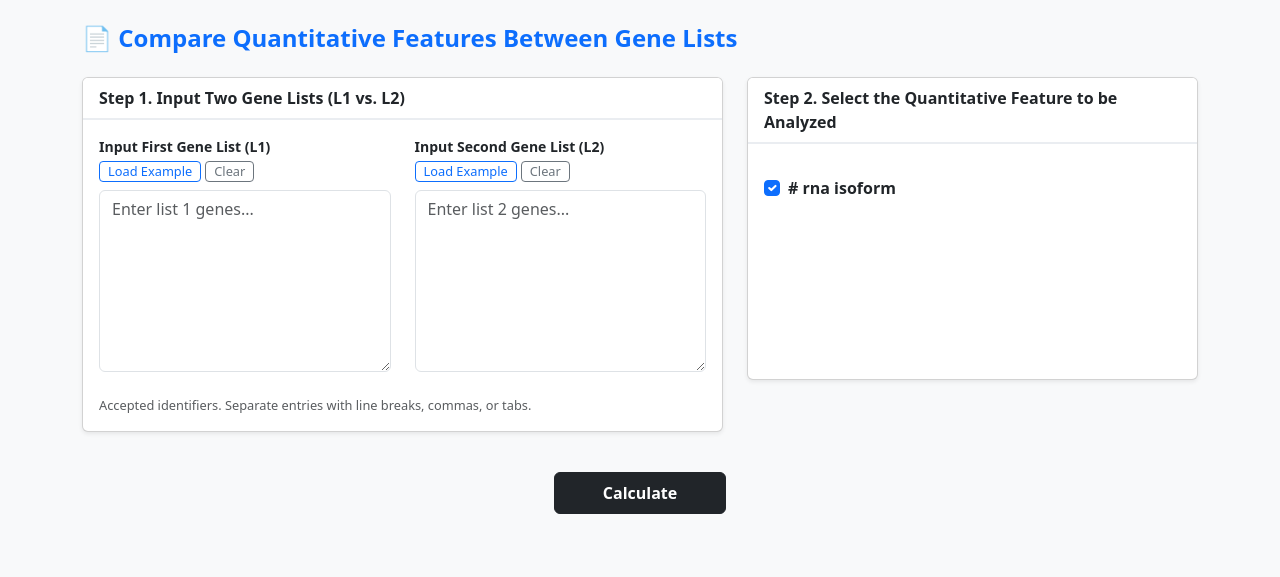
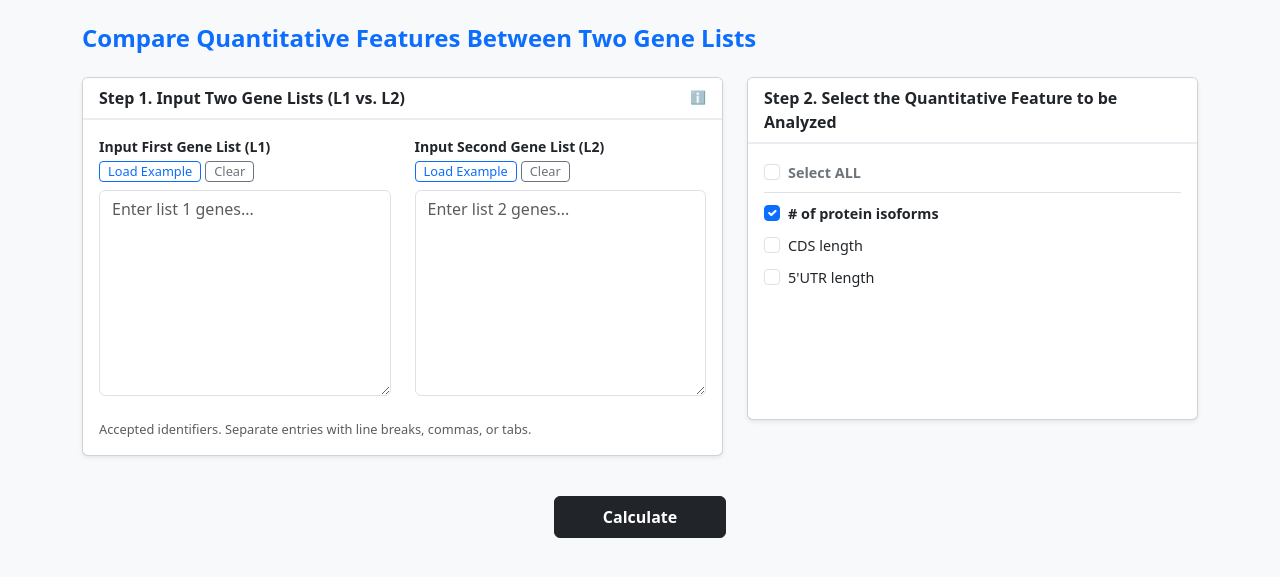
Before and after one commit to Chen-wunyi/CSBP, a Django app: page /calculate/ in a window 1280 px wide. Shown: the part 56-633 px from the top of the page. Run offline with Django 5.2, Linux system fonts and the light colour scheme.

Commit message:
feat: complete HW4 WQFC quantitative comparison frontend and statistical testing backend

```diff
--- a/hw1/templates/hw1/calculate.html
+++ b/hw1/templates/hw1/calculate.html
@@ -33,16 +33,17 @@
     </nav>
 
     <div class="container my-4">
-        <h4 class="mb-4 text-primary fw-bold">📄 Compare Quantitative Features Between Gene Lists</h4>
+        <h4 class="mb-4 text-primary fw-bold">Compare Quantitative Features Between Two Gene Lists</h4>
 
         <form method="POST" id="calculateForm">
             {% csrf_token %}
             <div class="row">
-                <!-- Step 1: 第一組輸入框 (Input First Gene List) -->
+                <!-- Step 1: 第一組與第二組基因列表輸入框 -->
                 <div class="col-md-7">
                     <div class="card shadow-sm mb-4">
-                        <div class="card-header">
-                            Step 1. Input Two Gene Lists (L1 vs. L2)
+                        <div class="card-header d-flex justify-content-between align-items-center">
+                            <span>Step 1. Input Two Gene Lists (L1 vs. L2)</span>
+                            <span class="text-muted" style="font-size: 0.8rem; font-weight: normal;">ℹ️</span>
                         </div>
                         <div class="card-body">
                             <div class="row">
@@ -55,7 +56,7 @@
                                         <button type="button" class="btn btn-outline-primary btn-sm py-0 px-2" id="loadExample1Btn" style="font-size: 0.8rem;">Load Example</button>
                                         <button type="button" class="btn btn-outline-secondary btn-sm py-0 px-2" id="clear1Btn" style="font-size: 0.8rem;">Clear</button>
                                     </div>
-                                    <textarea class="form-control" name="gene_input_1" id="gene_input_1" rows="7" placeholder="Enter list 1 genes...">{{ raw_input_1 }}</textarea>
+                                    <textarea class="form-control" name="gene_input_1" id="gene_input_1" rows="8" placeholder="Enter list 1 genes...">{{ raw_input_1 }}</textarea>
                                 </div>
 
                                 <!-- Input Second Gene List (L2) -->
@@ -67,7 +68,7 @@
                                         <button type="button" class="btn btn-outline-primary btn-sm py-0 px-2" id="loadExample2Btn" style="font-size: 0.8rem;">Load Example</button>
                                         <button type="button" class="btn btn-outline-secondary btn-sm py-0 px-2" id="clear2Btn" style="font-size: 0.8rem;">Clear</button>
                                     </div>
-                                    <textarea class="form-control" name="gene_input_2" id="gene_input_2" rows="7" placeholder="Enter list 2 genes...">{{ raw_input_2 }}</textarea>
+                                    <textarea class="form-control" name="gene_input_2" id="gene_input_2" rows="8" placeholder="Enter list 2 genes...">{{ raw_input_2 }}</textarea>
                                 </div>
                             </div>
                             <div class="form-text mt-2" style="font-size: 0.8rem;">
@@ -77,17 +78,36 @@
                     </div>
                 </div>
 
-                <!-- Step 2: 選擇定量特徵 (rna isoform) -->
+                <!-- Step 2: 選擇定量特徵 (參考 WQFC 介面) -->
                 <div class="col-md-5">
                     <div class="card shadow-sm mb-4">
                         <div class="card-header">
                             Step 2. Select the Quantitative Feature to be Analyzed
                         </div>
-                        <div class="card-body" style="min-height: 235px;">
-                            <div class="form-check mt-3">
-                                <input class="form-check-input" type="checkbox" name="features" value="rna_isoform" id="rnaIsoform" checked>
-                                <label class="form-check-label fw-semibold" for="rnaIsoform">
-                                    # rna isoform
+                        <div class="card-body" style="min-height: 275px;">
+                            <div class="form-check mb-2 border-bottom pb-2">
+                                <input class="form-check-input" type="checkbox" id="selectAllFeatures">
+                                <label class="form-check-label fw-bold text-secondary" for="selectAllFeatures" style="font-size: 0.9rem;">
+                                    Select ALL
+                                </label>
+                            </div>
+                            <div class="form-check mt-2">
+                                <input class="form-check-input feature-checkbox" type="checkbox" name="features" value="rna_isoform" id="rnaIsoform" checked>
+                                <label class="form-check-label fw-semibold" for="rnaIsoform" style="font-size: 0.9rem;">
+                                    # of protein isoforms
+                                </label>
+                            </div>
+                            <!-- 預留未來擴充其他特徵選項 -->
+                            <div class="form-check mt-2">
+                                <input class="form-check-input feature-checkbox" type="checkbox" name="features" value="cds_length" id="cdsLength">
+                                <label class="form-check-label" for="cdsLength" style="font-size: 0.9rem;">
+                                    CDS length
+                                </label>
+                            </div>
+                            <div class="form-check mt-2">
+                                <input class="form-check-input feature-checkbox" type="checkbox" name="features" value="utr5_length" id="utr5Length">
+                                <label class="form-check-label" for="utr5Length" style="font-size: 0.9rem;">
+                                    5'UTR length
                                 </label>
                             </div>
                         </div>
@@ -102,7 +122,7 @@
         </form>
     </div>
 
-    <!-- 雙區塊防呆提示 Modal (配合你提供的畫面風格) -->
+    <!-- 雙區塊防呆提示 Modal -->
     <div class="modal fade" id="errorModal" tabindex="-1" aria-labelledby="errorModalLabel" aria-hidden="true">
         <div class="modal-dialog modal-dialog-centered modal-lg">
             <div class="modal-content">
@@ -175,22 +195,43 @@
 
     <!-- JavaScript 互動與按鈕功能 -->
     <script>
-        // List 1 按鈕事件
+        // List 1 範例按鈕事件 (對應參考解答之 CSR-1 High Targets 範例)[cite: 4]
         document.getElementById('loadExample1Btn').addEventListener('click', function() {
-            document.getElementById('gene_input_1').value = "WBGene00000001\nY110A7.10\nAAP-1";
+            document.getElementById('gene_input_15').value = ""; // 保險清空
+            document.getElementById('gene_input_1').value = "WBGene00002228\nWBGene00017896\nWBGene00001601\nWBGene00002036\nWBGene00000549\nWBGene00002219\nWBGene00020464\nWBGene00013106";
         });
         document.getElementById('clear1Btn').addEventListener('click', function() {
             document.getElementById('gene_input_1').value = "";
             document.getElementById('gene_input_1').focus();
         });
 
-        // List 2 按鈕事件
+        // List 2 範例按鈕事件 (對應參考解答之 CSR-1 Low Targets 範例)[cite: 4]
         document.getElementById('loadExample2Btn').addEventListener('click', function() {
-            document.getElementById('gene_input_2').value = "WBGene00000002\nY110A7.11";
+            document.getElementById('gene_input_2').value = "WBGene00009701\nWBGene00017799\nWBGene00004446\nWBGene00009987\nWBGene00007488\nWBGene00002068\nWBGene00000144\nWBGene00006751";
         });
         document.getElementById('clear2Btn').addEventListener('click', function() {
             document.getElementById('gene_input_2').value = "";
             document.getElementById('gene_input_2').focus();
+        });
+
+        // Step 2 全選功能連動
+        const selectAllCheckbox = document.getElementById('selectAllFeatures');
+        const featureCheckboxes = document.querySelectorAll('.feature-checkbox');
+
+        selectAllCheckbox.addEventListener('change', function() {
+            featureCheckboxes.forEach(cb => {
+                cb.checked = selectAllCheckbox.checked;
+            });
+        });
+
+        featureCheckboxes.forEach(cb => {
+            cb.addEventListener('change', function() {
+                if (!cb.checked) {
+                    selectAllCheckbox.checked = false;
+                } else if (Array.from(featureCheckboxes).every(i => i.checked)) {
+                    selectAllCheckbox.checked = true;
+                }
+            });
         });
 
         // 頁面載入後檢查是否有錯誤並顯示 Modal
@@ -199,7 +240,6 @@
             const errors2 = JSON.parse(document.getElementById('errors-2-data').textContent || '[]');
 
             if ((errors1 && errors1.length > 0) || (errors2 && errors2.length > 0)) {
-                // 處理 Input 1 錯誤填入
                 let l1_mult_names = [], l1_mult_ids = [], l1_unk = [];
                 errors1.forEach(e => {
                     if (e.message_title === 'Multiple WormBase IDs found') {
@@ -213,7 +253,6 @@
                 document.getElementById('l1_multiple_ids').innerText = l1_mult_ids.join(', ') || '-';
                 document.getElementById('l1_unknown_names').innerText = l1_unk.join(', ') || '-';
 
-                // 處理 Input 2 錯誤填入
                 let l2_mult_names = [], l2_mult_ids = [], l2_unk = [];
                 errors2.forEach(e => {
                     if (e.message_title === 'Multiple WormBase IDs found') {
@@ -227,13 +266,11 @@
                 document.getElementById('l2_multiple_ids').innerText = l2_mult_ids.join(', ') || '-';
                 document.getElementById('l2_unknown_names').innerText = l2_unk.join(', ') || '-';
 
-                // 顯示彈出視窗
                 const errorModal = new bootstrap.Modal(document.getElementById('errorModal'));
                 errorModal.show();
             }
         });
 
-        // 點擊返回按鈕時聚焦回第一個輸入框
         const backBtn = document.getElementById('backToEditBtn');
         if (backBtn) {
             backBtn.addEventListener('click', function() {
--- a/hw1/views.py
+++ b/hw1/views.py
@@ -148,6 +148,151 @@ def input_validation(request):
         'valid_genes': valid_genes
     })
 
+import re
+from collections import defaultdict
+from django.shortcuts import render
+from django.db.models import Q
+from statsmodels.stats.multitest import multipletests
+from scipy import stats
+import numpy as np
+from .models import Gene  # 假設您的 Model 叫做 Gene
+
+def validate_gene_list(raw_input):
+    """ 輔助函數：驗證單一輸入清單的基因 """
+    errors = []
+    valid_genes = []
+    tokens = [t.strip() for t in re.split(r'[\r\n,\t]+', raw_input) if t.strip()]
+    gene_matched_fields = defaultdict(set)
+
+    for token in tokens:
+        matches = Gene.objects.filter(
+            Q(wormbase_id__iexact=token) |
+            Q(sequence_name__iexact=token) |
+            Q(gene_name__iexact=token) |
+            Q(other_name__iexact=token)
+        )
+
+        distinct_ids = list(matches.values_list('wormbase_id', flat=True).distinct())
+
+        if len(distinct_ids) == 0:
+            errors.append({
+                'input': token,
+                'message_title': 'Unknown name',
+                'detail': ''
+            })
+        elif len(distinct_ids) > 1:
+            errors.append({
+                'input': token,
+                'message_title': 'Multiple WormBase IDs found',
+                'detail': ",".join(distinct_ids)
+            })
+        else:
+            wb_id = distinct_ids[0]
+            gene_obj = matches.first()
+            token_lower = token.lower()
+
+            if (gene_obj.wormbase_id or '').strip().lower() == token_lower:
+                gene_matched_fields[wb_id].add('wormbase_id')
+            if (gene_obj.sequence_name or '').strip().lower() == token_lower:
+                gene_matched_fields[wb_id].add('sequence_name')
+            if (gene_obj.gene_name or '').strip().lower() == token_lower:
+                gene_matched_fields[wb_id].add('gene_name')
+            if (gene_obj.other_name or '').strip().lower() == token_lower:
+                gene_matched_fields[wb_id].add('other_name')
+
+    if gene_matched_fields:
+        genes = Gene.objects.filter(wormbase_id__in=gene_matched_fields.keys()).order_by('wormbase_id')
+        for g in genes:
+            valid_genes.append({
+                'obj': g,
+                'matched_fields': gene_matched_fields[g.wormbase_id]
+            })
+
+    return errors, valid_genes
+
+def calculate_view(request):
+    raw_input_1 = ""
+    raw_input_2 = ""
+    errors_1 = []
+    errors_2 = []
+    analysis_results = None
+
+    if request.method == "POST":
+        raw_input_1 = request.POST.get("gene_input_1", "")
+        raw_input_2 = request.POST.get("gene_input_2", "")
+        correction_method = request.POST.get("correction_method", "fdr_bh") # 預設 fdr_bh
+        p_cutoff = float(request.POST.get("p_cutoff", "0.01"))
+
+        # 1. 分別對兩組清單進行防呆驗證
+        errors_1, valid_genes_1 = validate_gene_list(raw_input_1)
+        errors_2, valid_genes_2 = validate_gene_list(raw_input_2)
+
+        # 2. 如果兩邊都沒有防呆錯誤，開始進行 HW4 的統計檢定
+        if not errors_1 and not errors_2 and valid_genes_1 and valid_genes_2:
+            # 萃取兩組基因的特徵數值 (以 # of protein isoforms 為例，假設欄位名稱為 protein_isoforms)
+            arr1 = [item['obj'].protein_isoforms for item in valid_genes_1 if item['obj'].protein_isoforms is not None]
+            arr2 = [item['obj'].protein_isoforms for item in valid_genes_2 if item['obj'].protein_isoforms is not None]
+
+            if arr1 and arr2:
+                arr1_np = np.array(arr1)
+                arr2_np = np.array(arr2)
+
+                # Summary 統計數據
+                mean_1 = np.mean(arr1_np)
+                mean_2 = np.mean(arr2_np)
+                median_1 = np.median(arr1_np)
+                median_2 = np.median(arr2_np)
+
+                # --- Step 3: 執行 3 種統計檢定 (雙向 greater / less) ---
+                # T-test
+                t_greater = stats.ttest_ind(arr1_np, arr2_np, alternative="greater", equal_var=False).pvalue
+                t_less = stats.ttest_ind(arr1_np, arr2_np, alternative="less", equal_var=False).pvalue
+
+                # Mann-Whitney U test
+                u_greater = stats.mannwhitneyu(arr1_np, arr2_np, alternative="greater").pvalue
+                u_less = stats.mannwhitneyu(arr1_np, arr2_np, alternative="less").pvalue
+
+                # KS test
+                ks_greater = stats.ks_2samp(arr1_np, arr2_np, alternative="less").pvalue  # 注意 KS test 的方向對應
+                ks_less = stats.ks_2samp(arr1_np, arr2_np, alternative="greater").pvalue
+
+                # 收集成 p-values 陣列準備做多重校正 (共 6 個 p-value)
+                raw_pvals = [t_greater, u_greater, ks_greater, t_less, u_less, ks_less]
+
+                # --- Step 4: P-value 多重校正 ---
+                if correction_method == "no":
+                    adjusted_pvals = raw_pvals
+                else:
+                    # method 可為 "fdr_bh" 或 "bonferroni"
+                    _, adjusted_pvals, _, _ = multipletests(raw_pvals, method=correction_method)
+
+                # 整理成前端呈現的結構 (QF(L1) > QF(L2) 與 QF(L1) < QF(L2))
+                analysis_results = {
+                    'count_1': len(arr1),
+                    'total_1': len(valid_genes_1),
+                    'count_2': len(arr2),
+                    'total_2': len(valid_genes_2),
+                    'mean_1': round(mean_1, 4),
+                    'mean_2': round(mean_2, 4),
+                    'median_1': round(median_1, 4),
+                    'median_2': round(median_2, 4),
+                    # QF(1) > QF(2) 檢定結果與高亮判斷
+                    'gt_t': {'p': t_greater, 'padj': adjusted_pvals[0], 'highlight': adjusted_pvals[0] < p_cutoff},
+                    'gt_u': {'p': u_greater, 'padj': adjusted_pvals[1], 'highlight': adjusted_pvals[1] < p_cutoff},
+                    'gt_ks': {'p': ks_greater, 'padj': adjusted_pvals[2], 'highlight': adjusted_pvals[2] < p_cutoff},
+                    # QF(1) < QF(2) 檢定結果與高亮判斷
+                    'lt_t': {'p': t_less, 'padj': adjusted_pvals[3], 'highlight': adjusted_pvals[3] < p_cutoff},
+                    'lt_u': {'p': t_less, 'padj': adjusted_pvals[4], 'highlight': adjusted_pvals[4] < p_cutoff},
+                    'lt_ks': {'p': ks_less, 'padj': adjusted_pvals[5], 'highlight': adjusted_pvals[5] < p_cutoff},
+                }
+
+    return render(request, 'hw4/calculate.html', {
+        'raw_input_1': raw_input_1,
+        'raw_input_2': raw_input_2,
+        'errors_1': errors_1,
+        'errors_2': errors_2,
+        'analysis_results': analysis_results
+    })
 
 
 def calculate(request):
```
